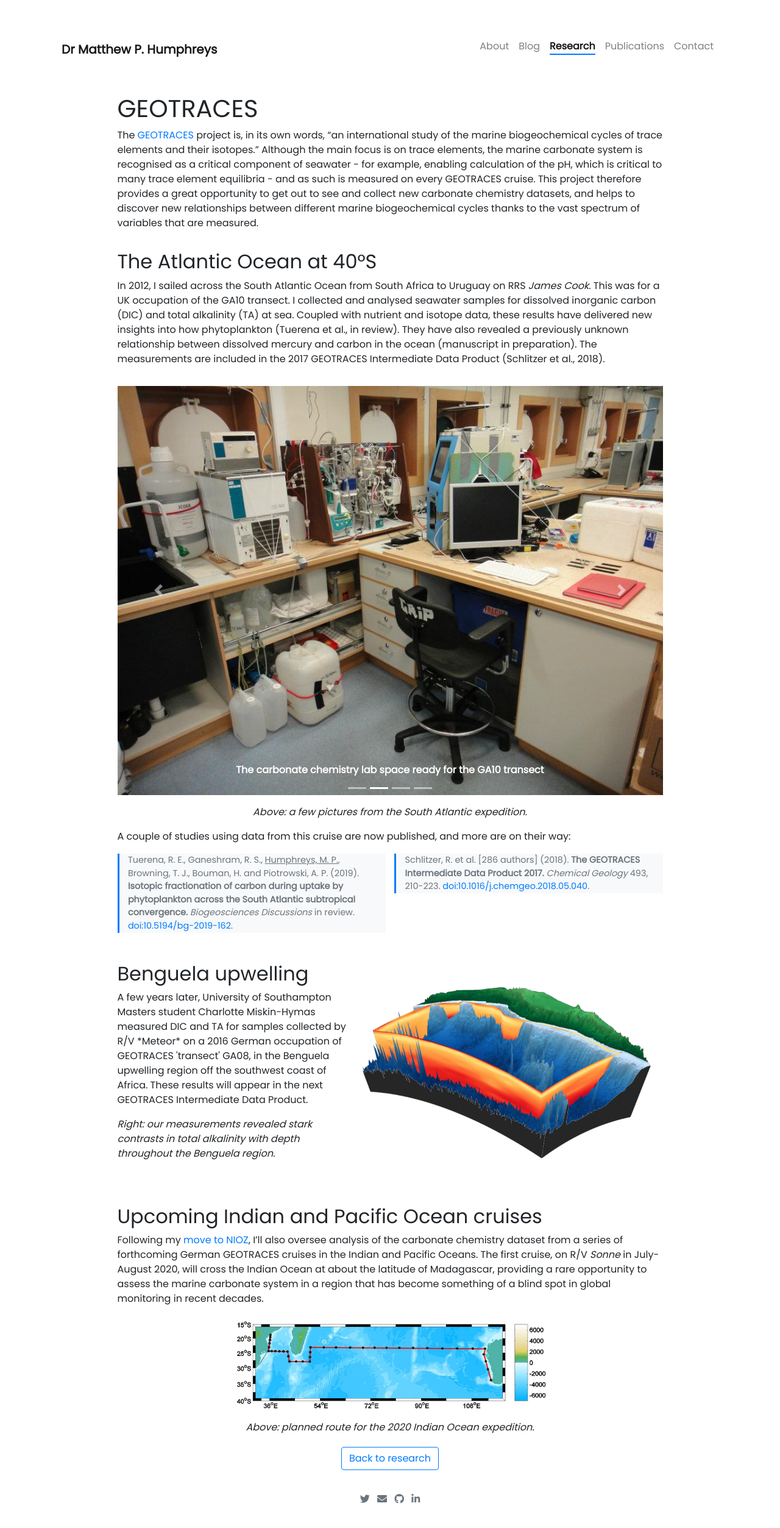
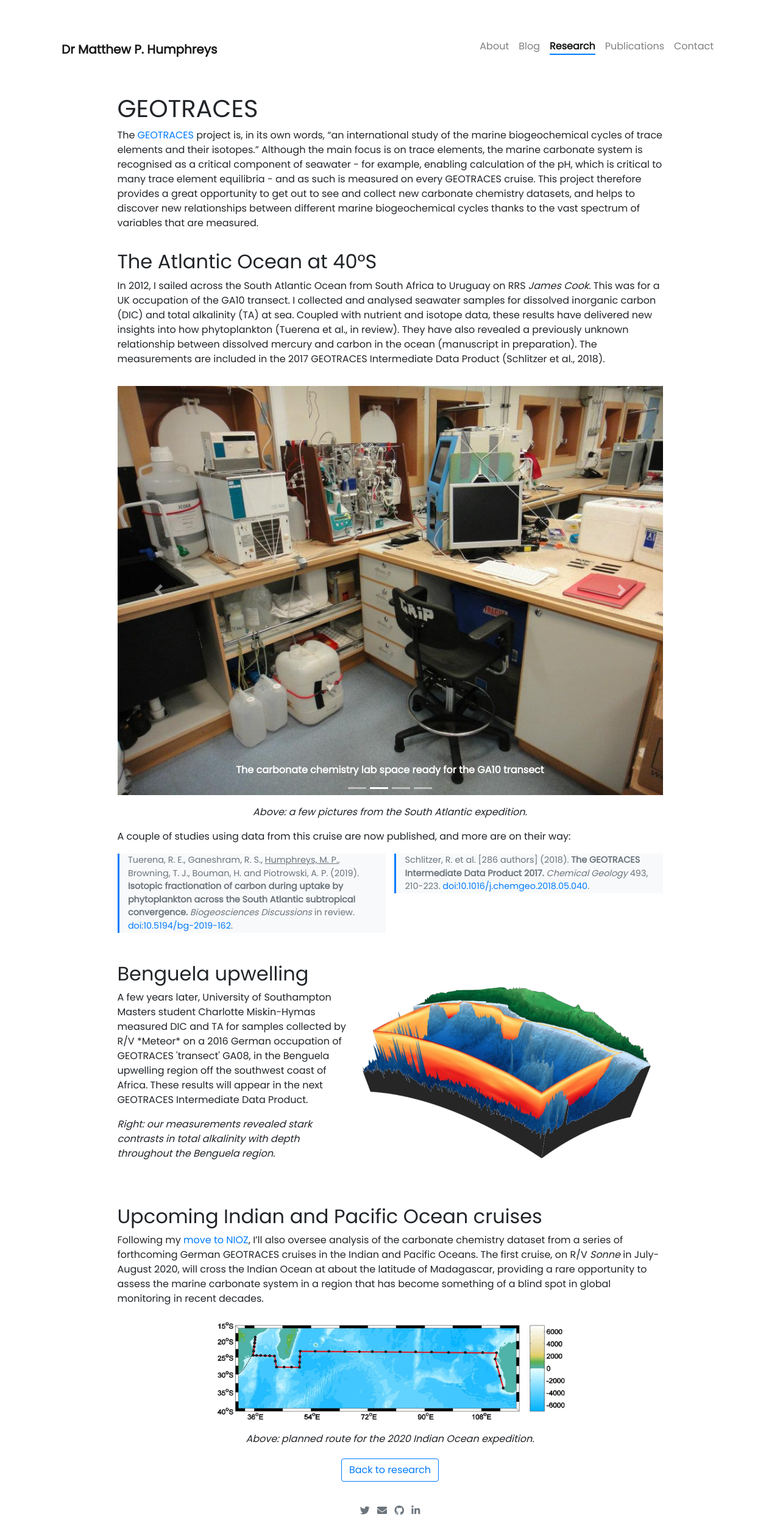
Before and after one commit to mvdh7/mvdh7.github.io, a Jekyll site: the page built from _projects/500-geotraces.md, in a window 1280 px wide. Shown: the whole page at 61% size. Built offline with Jekyll 4.4.1, drawn with Linux system fonts in a browser that asks for light colours; nearby versions of some CDN libraries; comment, search, counter and statistics services are not loaded.

Commit message:
A bit bigger

```diff
--- a/_projects/500-geotraces.md
+++ b/_projects/500-geotraces.md
@@ -94,7 +94,7 @@ Schlitzer, R. et al. [286 authors] (2018). <strong>The GEOTRACES Intermediate Da
 Following my [move to NIOZ](../../blog/moving-to-nioz), I'll also oversee analysis of the carbonate chemistry dataset from a series of forthcoming German GEOTRACES cruises in the Indian and Pacific Oceans. The first cruise, on R/V *Sonne* in July-August 2020, will cross the Indian Ocean at about the latitude of Madagascar, providing a rare opportunity to assess the marine carbonate system in a region that has become something of a blind spot in global monitoring in recent decades.
 
 <p class="text-center">
-<img src="https://raw.githubusercontent.com/mvdh7/mvdh7.github.io/master/images/geotraces/sonne_indian.png" alt="Planned route for the 2020 Indian Ocean expedition" width="521" height="154" style="min-width:521px" />
+<img src="https://raw.githubusercontent.com/mvdh7/mvdh7.github.io/master/images/geotraces/sonne_indian.png" alt="Planned route for the 2020 Indian Ocean expedition" width="586" height="173" style="min-width:586px" />
 </p>
 
 <p class="text-center"><i>Above: planned route for the 2020 Indian Ocean expedition.</i></p>
```
